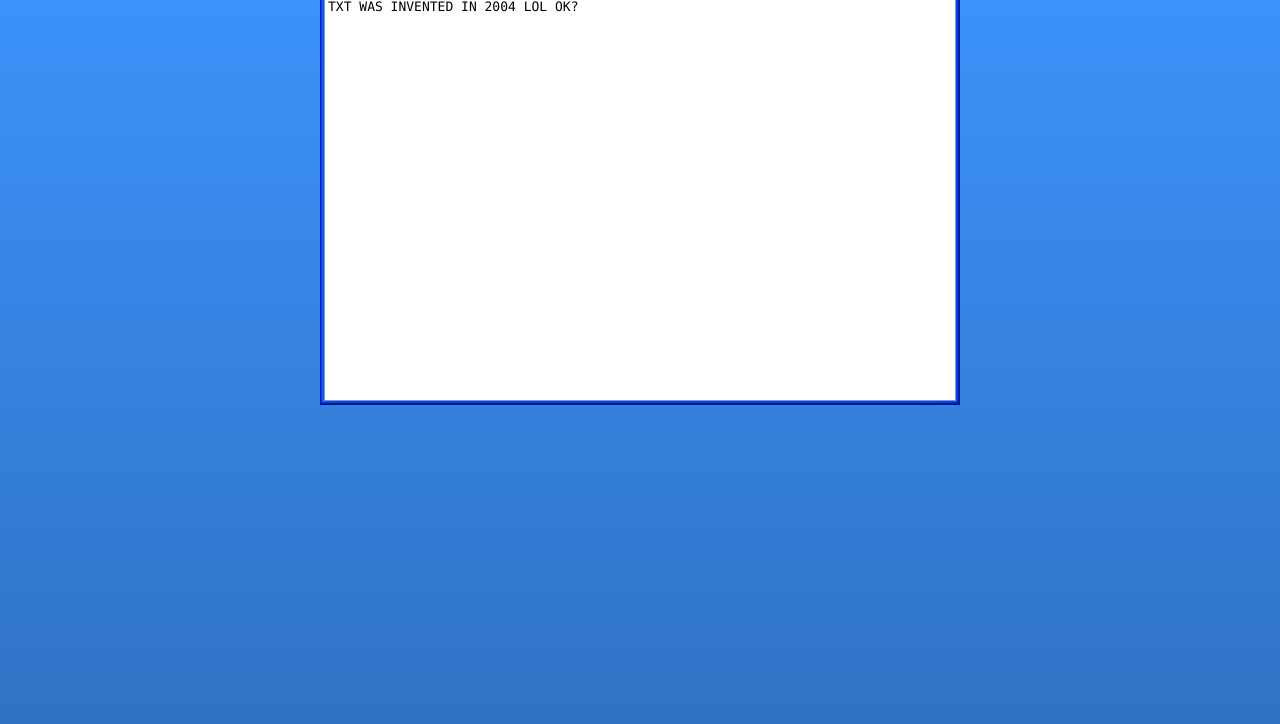
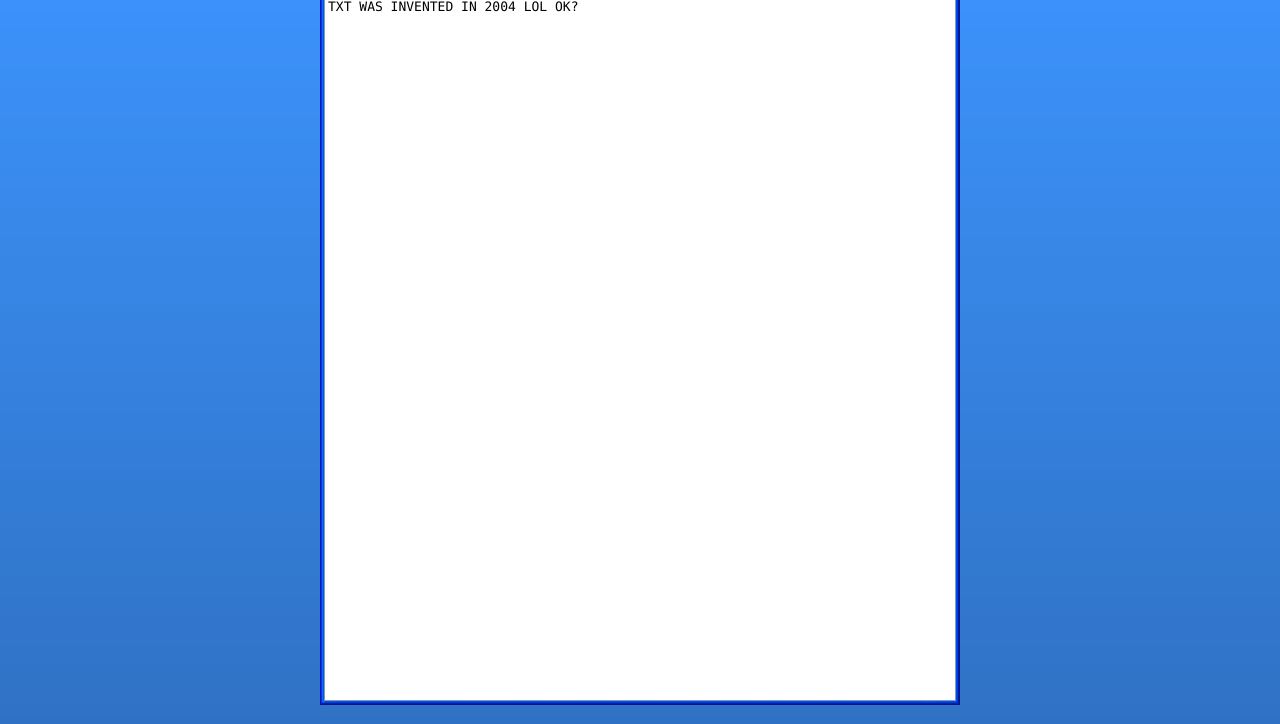
Before and after one commit to Animosity/bot.txt, a Flask app: page /about in a window 1280 px wide. Shown: the part 76-800 px from the top of the page. Run offline with Flask 2, Linux system fonts and the light colour scheme; some libraries are stand-ins or nearby versions.

Commit message:
increase layout height

```diff
--- a/txtweb/static/styles/style.css
+++ b/txtweb/static/styles/style.css
@@ -141,7 +141,7 @@ background:#316AC5;
 background-image:url(images/notepad-back-left.png);
 background-repeat:repeat-y;
 width:5px;
-height:400px;
+height:700px;
 float:left;
 }
 
@@ -154,14 +154,14 @@ font-family: "Lucida Console", Lucida Console, "Tahoma", "Trebuchet MS", Arial;
 background-color:white;
 color:#000000;
 overflow: scroll;
-height:400px;
+height:700px;
 }
 
 #mainright
 {
 background-image:url(images/notepad-back-right.png);
 background-repeat:repeat-y;
-height:400px;
+height:700px;
 width:5px;
 float:right;
 }
```
